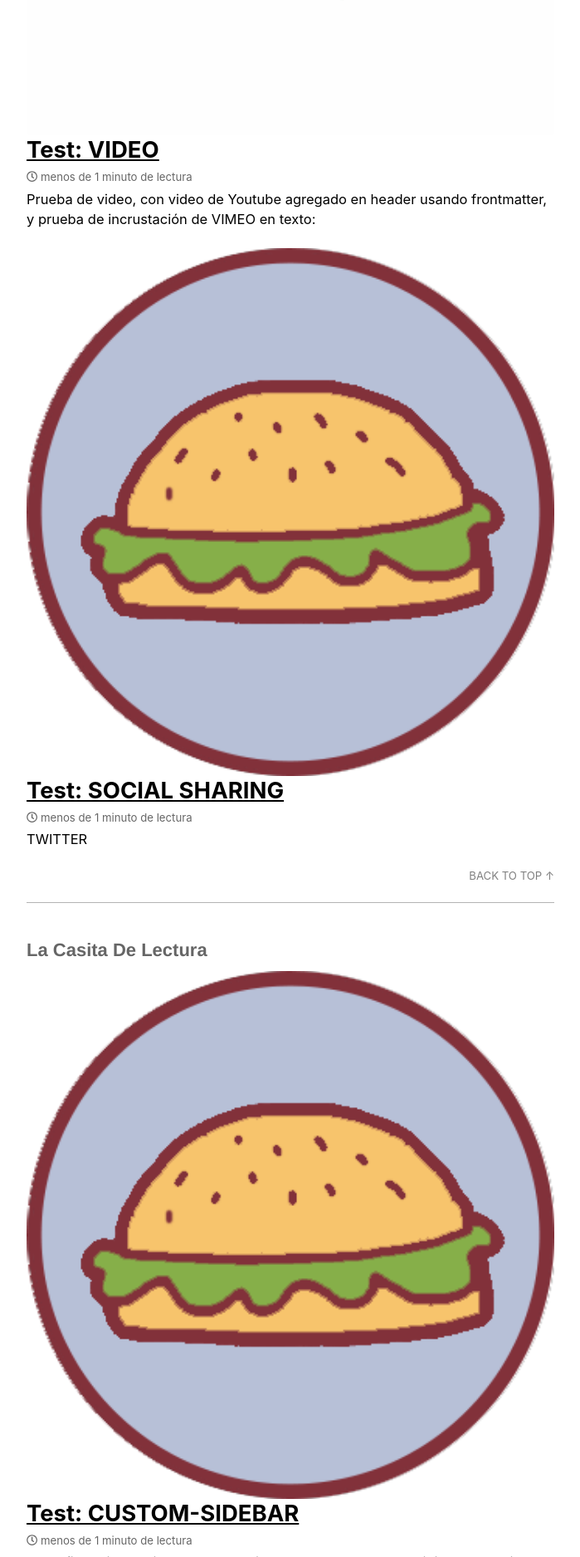
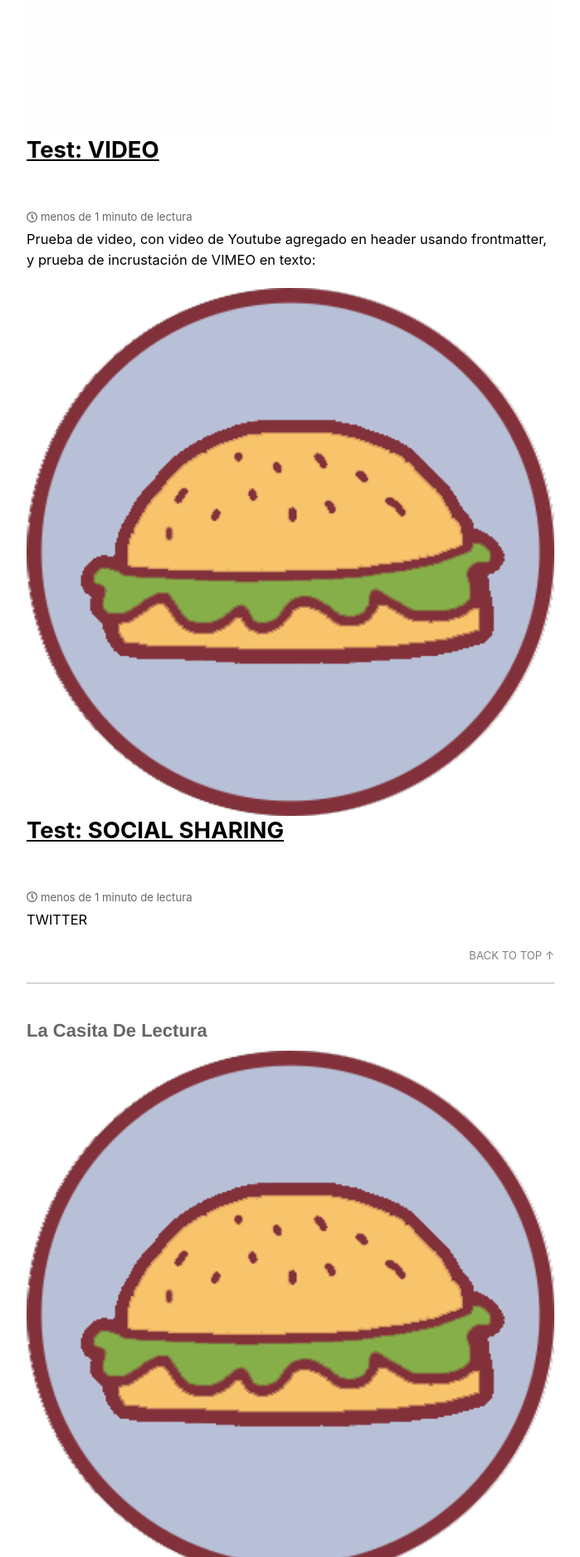
Before and after one commit to sangucherevista/sangucherevista.github.io, a Jekyll site: the page built from _pages/secciones.html, in a window 1280 px wide. Shown: the part 1060-2936 px from the top of the page at 83% size, without its empty margins (290-989 px from the left). Built offline with Jekyll 4.4.1, drawn with Linux system fonts in a browser that asks for light colours; nearby versions of some CDN libraries.

Commit message:
Updated '_sass/minimal-mistakes/_archive.scss' via CloudCannon

```diff
--- a/_sass/minimal-mistakes/_archive.scss
+++ b/_sass/minimal-mistakes/_archive.scss
@@ -30,7 +30,7 @@
 }
 
 .archive__item-title {
-  margin-bottom: 0.25em;
+  margin-bottom: 2em;
   font-family: $sans-serif-narrow;
   line-height: initial;
   overflow: hidden;
```
